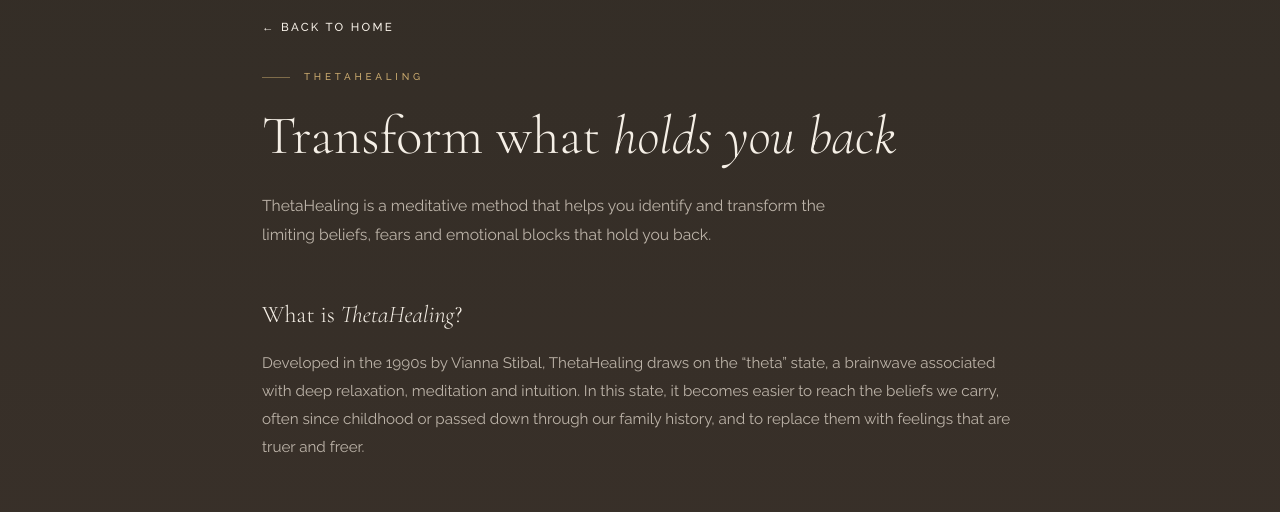
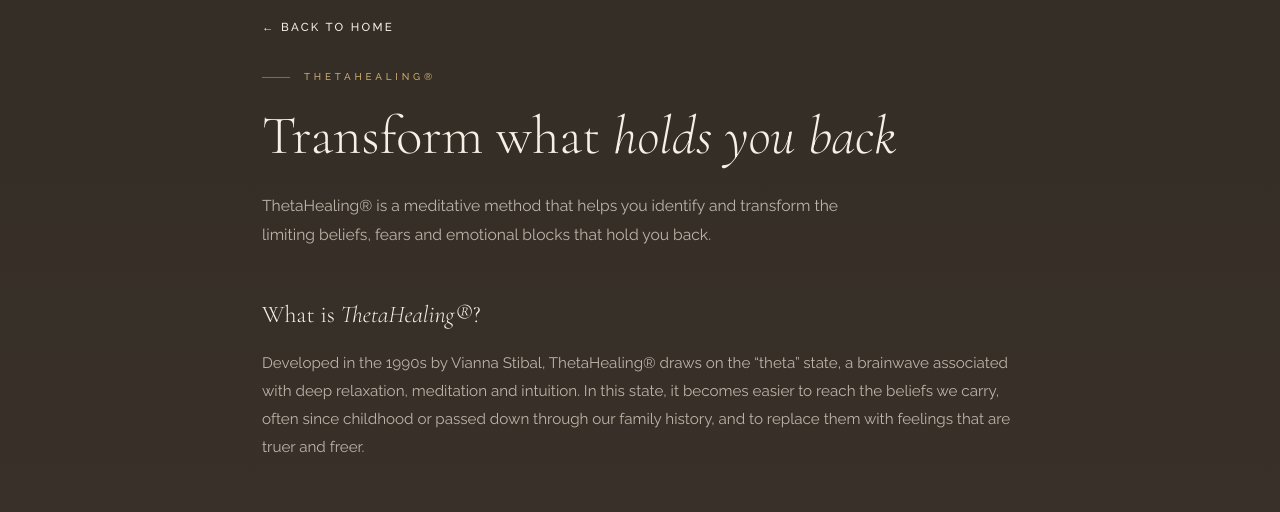
Before and after one commit to LucaMartinet7/Website_Carole, a React (Vite) app: page /thetahealing in a window 1280 px wide. Shown: the part 162-674 px from the top of the page. Built offline with nearby package versions, Linux system fonts and the light colour scheme.

Commit message:
ThetaHealing® sur tout le site

```diff
--- a/src/content/siteContent.en.ts
+++ b/src/content/siteContent.en.ts
@@ -38,9 +38,9 @@
   },
   {
     number: '02',
-    title: 'ThetaHealing',
+    title: 'ThetaHealing®',
     description:
-      'What if your blocks came from beliefs you have carried for years? In a state of deep relaxation, ThetaHealing helps you identify these limiting beliefs and transform them, so you can regain confidence, lightness and the freedom to move forward. In person or remotely.',
+      'What if your blocks came from beliefs you have carried for years? In a state of deep relaxation, ThetaHealing® helps you identify these limiting beliefs and transform them, so you can regain confidence, lightness and the freedom to move forward. In person or remotely.',
     href: '/thetahealing',
     cta: 'Learn more',
   },
@@ -371,9 +371,9 @@
     heading: 'Other training & personal development',
     items: [
       {
-        title: 'Advanced DNA ThetaHealing™ Practitioner',
+        title: 'Advanced DNA ThetaHealing® Practitioner',
         date: 'September 2026',
-        detail: 'Basic DNA and Advanced DNA courses, taught by a certified instructor · ThetaHealing™ method founded by Vianna Stibal',
+        detail: 'Basic DNA and Advanced DNA courses, taught by a certified instructor · ThetaHealing® method founded by Vianna Stibal',
       },
       {
         title: 'Akashic Records training',
@@ -505,15 +505,15 @@
 } as const
 
 export const thetaPage = {
-  label: 'ThetaHealing',
+  label: 'ThetaHealing®',
   title: 'Transform what *holds you back*',
   intro:
-    'ThetaHealing is a meditative method that helps you identify and transform the limiting beliefs, fears and emotional blocks that hold you back.',
-  whatTitle: 'What is *ThetaHealing*?',
-  what: 'Developed in the 1990s by Vianna Stibal, ThetaHealing draws on the “theta” state, a brainwave associated with deep relaxation, meditation and intuition. In this state, it becomes easier to reach the beliefs we carry, often since childhood or passed down through our family history, and to replace them with feelings that are truer and freer.',
+    'ThetaHealing® is a meditative method that helps you identify and transform the limiting beliefs, fears and emotional blocks that hold you back.',
+  whatTitle: 'What is *ThetaHealing®*?',
+  what: 'Developed in the 1990s by Vianna Stibal, ThetaHealing® draws on the “theta” state, a brainwave associated with deep relaxation, meditation and intuition. In this state, it becomes easier to reach the beliefs we carry, often since childhood or passed down through our family history, and to replace them with feelings that are truer and freer.',
   howTitle: 'How a *session* unfolds',
   how: 'The session begins with a conversation to understand what you would like to work on. I then guide you into a state of deep relaxation. Together, we explore the beliefs and emotions linked to your situation, then transform them step by step. The session ends with a moment to share what you felt.',
-  benefitsTitle: 'What ThetaHealing can *bring you*',
+  benefitsTitle: 'What ThetaHealing® can *bring you*',
   benefits: [
     'Finally understand what is holding you back, often without your knowing',
     'Release fears and patterns that keep repeating',
@@ -521,12 +521,12 @@
     'Lighten the emotions and memories that weigh on you',
     'Feel freer, more aligned and more at peace',
   ],
-  certification: 'Advanced DNA ThetaHealing™ Practitioner — certified in Basic DNA and Advanced DNA (September 2026).',
+  certification: 'Advanced DNA ThetaHealing® Practitioner — certified in Basic DNA and Advanced DNA (September 2026).',
   tarifTitle: 'Rate',
-  tarif: 'ThetaHealing session: €100 — in person in Ornex or remotely.',
+  tarif: 'ThetaHealing® session: €100 — in person in Ornex or remotely.',
   pratique:
     'At the practice in Ornex or remotely, in French or English. Get in touch to find out more and book an appointment.',
-  avis: 'ThetaHealing is a complement to conventional medicine and never replaces medical advice or treatment.',
+  avis: 'ThetaHealing® is a complement to conventional medicine and never replaces medical advice or treatment.',
 } as const
 
 export const ui = {
@@ -537,9 +537,9 @@
     langLabel: 'Language',
   },
   hero: {
-    eyebrow: 'Reiki Master since 2014 · ThetaHealing™ Practitioner',
+    eyebrow: 'Reiki Master since 2014 · ThetaHealing® Practitioner',
     title: 'Find your *balance* and move towards what is right for you',
-    subtitle1: 'Reiki and ThetaHealing sessions, to release what holds you back.',
+    subtitle1: 'Reiki and ThetaHealing® sessions, to release what holds you back.',
     subtitle2: 'In person or remotely, in French and English.',
     ctaEmail: 'Book by email',
     ctaServices: 'Explore the treatments',
@@ -556,7 +556,7 @@
     label: 'What I offer',
     title: 'Release, discover, *find peace*',
     description:
-      'Many people come to let go of deep-seated blocks, or simply to discover energy release, often unsure where to begin. With Reiki and ThetaHealing, I meet you exactly where you are.',
+      'Many people come to let go of deep-seated blocks, or simply to discover energy release, often unsure where to begin. With Reiki and ThetaHealing®, I meet you exactly where you are.',
   },
   about: {
     label: 'About Carole',
--- a/src/content/siteContent.ts
+++ b/src/content/siteContent.ts
@@ -38,9 +38,9 @@
   },
   {
     number: '02',
-    title: 'ThetaHealing',
+    title: 'ThetaHealing®',
     description:
-      'Et si vos blocages venaient de croyances ancrées en vous depuis longtemps ? En état de relaxation profonde, le ThetaHealing permet d’identifier ces croyances limitantes et de les transformer, pour retrouver confiance, légèreté et la liberté d’avancer. En présentiel ou à distance.',
+      'Et si vos blocages venaient de croyances ancrées en vous depuis longtemps ? En état de relaxation profonde, le ThetaHealing® permet d’identifier ces croyances limitantes et de les transformer, pour retrouver confiance, légèreté et la liberté d’avancer. En présentiel ou à distance.',
     href: '/thetahealing',
     cta: 'En savoir plus',
   },
@@ -437,9 +437,9 @@
     heading: 'Autres formations & développement personnel',
     items: [
       {
-        title: 'Praticienne ThetaHealing™ ADN Avancé (Advanced DNA ThetaHealing™ Practitioner)',
+        title: 'Praticienne ThetaHealing® ADN Avancé (Advanced DNA ThetaHealing® Practitioner)',
         date: 'Septembre 2026',
-        detail: 'Formation ADN de base et ADN avancé, dispensée par une instructrice certifiée · Méthode ThetaHealing™ fondée par Vianna Stibal',
+        detail: 'Formation ADN de base et ADN avancé, dispensée par une instructrice certifiée · Méthode ThetaHealing® fondée par Vianna Stibal',
       },
       {
         title: 'Formation Annales Akashiques',
@@ -509,9 +509,9 @@
     langLabel: 'Langue',
   },
   hero: {
-    eyebrow: 'Maître Reiki depuis 2014 · Praticienne ThetaHealing™',
+    eyebrow: 'Maître Reiki depuis 2014 · Praticienne ThetaHealing®',
     title: 'Retrouvez votre *équilibre* et avancez vers ce qui est juste pour vous',
-    subtitle1: 'Séances de Reiki et de ThetaHealing, pour libérer ce qui vous freine.',
+    subtitle1: 'Séances de Reiki et de ThetaHealing®, pour libérer ce qui vous freine.',
     subtitle2: 'En cabinet ou à distance, en français et en anglais.',
     ctaEmail: 'Réserver par email',
     ctaServices: 'Découvrir les soins',
@@ -528,7 +528,7 @@
     label: 'Ce que je propose',
     title: 'Se libérer, découvrir, *s’apaiser*',
     description:
-      'Beaucoup viennent pour se libérer de blocages profonds, ou simplement pour découvrir la libération énergétique, souvent sans savoir par où commencer. Avec le Reiki et le ThetaHealing, je vous accueille là où vous en êtes.',
+      'Beaucoup viennent pour se libérer de blocages profonds, ou simplement pour découvrir la libération énergétique, souvent sans savoir par où commencer. Avec le Reiki et le ThetaHealing®, je vous accueille là où vous en êtes.',
   },
   about: {
     label: 'À propos de Carole',
@@ -642,15 +642,15 @@
 } as const
 
 export const thetaPage = {
-  label: 'ThetaHealing',
+  label: 'ThetaHealing®',
   title: 'Transformer ce qui vous *retient*',
   intro:
-    'Le ThetaHealing est une méthode méditative qui vous aide à identifier et à transformer les croyances limitantes, les peurs et les blocages émotionnels qui freinent votre élan.',
-  whatTitle: 'Qu’est-ce que le *ThetaHealing* ?',
-  what: 'Développé dans les années 1990 par Vianna Stibal, le ThetaHealing s’appuie sur l’état « thêta », une onde cérébrale associée à la relaxation profonde, à la méditation et à l’intuition. Dans cet état, il devient plus facile d’accéder aux croyances inscrites en nous, souvent depuis l’enfance ou héritées de notre histoire familiale, et de les remplacer par des ressentis plus justes et plus libres.',
+    'Le ThetaHealing® est une méthode méditative qui vous aide à identifier et à transformer les croyances limitantes, les peurs et les blocages émotionnels qui freinent votre élan.',
+  whatTitle: 'Qu’est-ce que le *ThetaHealing®* ?',
+  what: 'Développé dans les années 1990 par Vianna Stibal, le ThetaHealing® s’appuie sur l’état « thêta », une onde cérébrale associée à la relaxation profonde, à la méditation et à l’intuition. Dans cet état, il devient plus facile d’accéder aux croyances inscrites en nous, souvent depuis l’enfance ou héritées de notre histoire familiale, et de les remplacer par des ressentis plus justes et plus libres.',
   howTitle: 'Comment se déroule une *séance*',
   how: 'La séance commence par un échange pour cerner ce que vous souhaitez travailler. Je vous guide ensuite dans un état de détente profonde. Ensemble, nous explorons les croyances et les émotions liées à votre situation, puis nous les transformons pas à pas. La séance se termine par un temps de partage sur ce que vous avez ressenti.',
-  benefitsTitle: 'Ce que le ThetaHealing peut vous *apporter*',
+  benefitsTitle: 'Ce que le ThetaHealing® peut vous *apporter*',
   benefits: [
     'Comprendre enfin ce qui vous bloque, souvent sans le savoir',
     'Libérer les peurs et les schémas qui se répètent',
@@ -658,10 +658,10 @@
     'Alléger les émotions et les mémoires qui pèsent',
     'Vous sentir plus libre, plus aligné(e) et plus serein(e)',
   ],
-  certification: 'Advanced DNA ThetaHealing™ Practitioner — Praticienne ThetaHealing™ certifiée, niveaux ADN de base et ADN avancé (septembre 2026).',
+  certification: 'Advanced DNA ThetaHealing® Practitioner — Praticienne ThetaHealing® certifiée, niveaux ADN de base et ADN avancé (septembre 2026).',
   tarifTitle: 'Tarif',
-  tarif: 'Séance de ThetaHealing : 100 € — en présentiel à Ornex ou à distance.',
+  tarif: 'Séance de ThetaHealing® : 100 € — en présentiel à Ornex ou à distance.',
   pratique:
     'En cabinet à Ornex ou à distance, en français ou en anglais. Contactez-moi pour en savoir plus et convenir d’un rendez-vous.',
-  avis: 'Le ThetaHealing est un complément à la médecine traditionnelle et ne remplace en aucun cas un avis ou un traitement médical.',
+  avis: 'Le ThetaHealing® est un complément à la médecine traditionnelle et ne remplace en aucun cas un avis ou un traitement médical.',
 } as const
```
